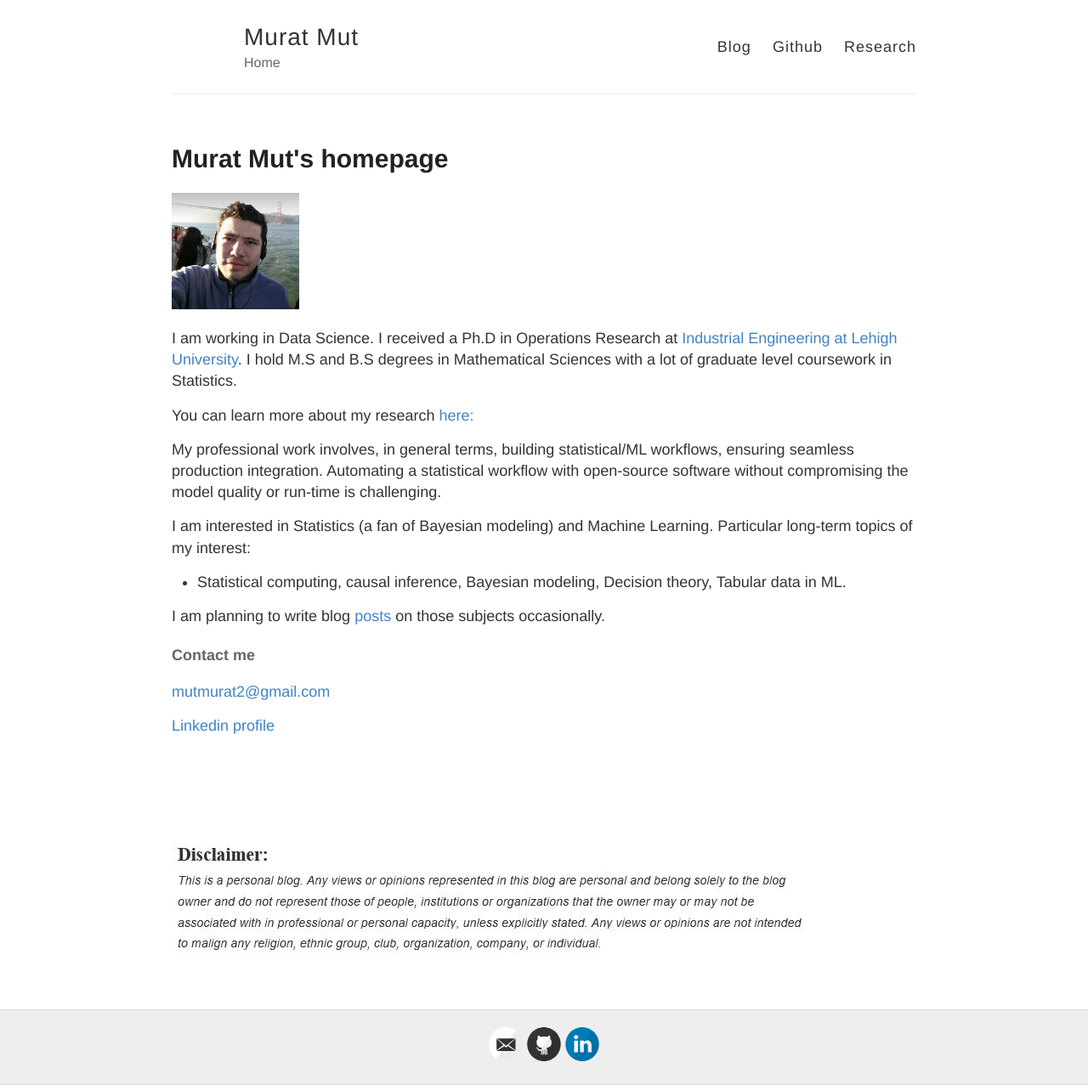
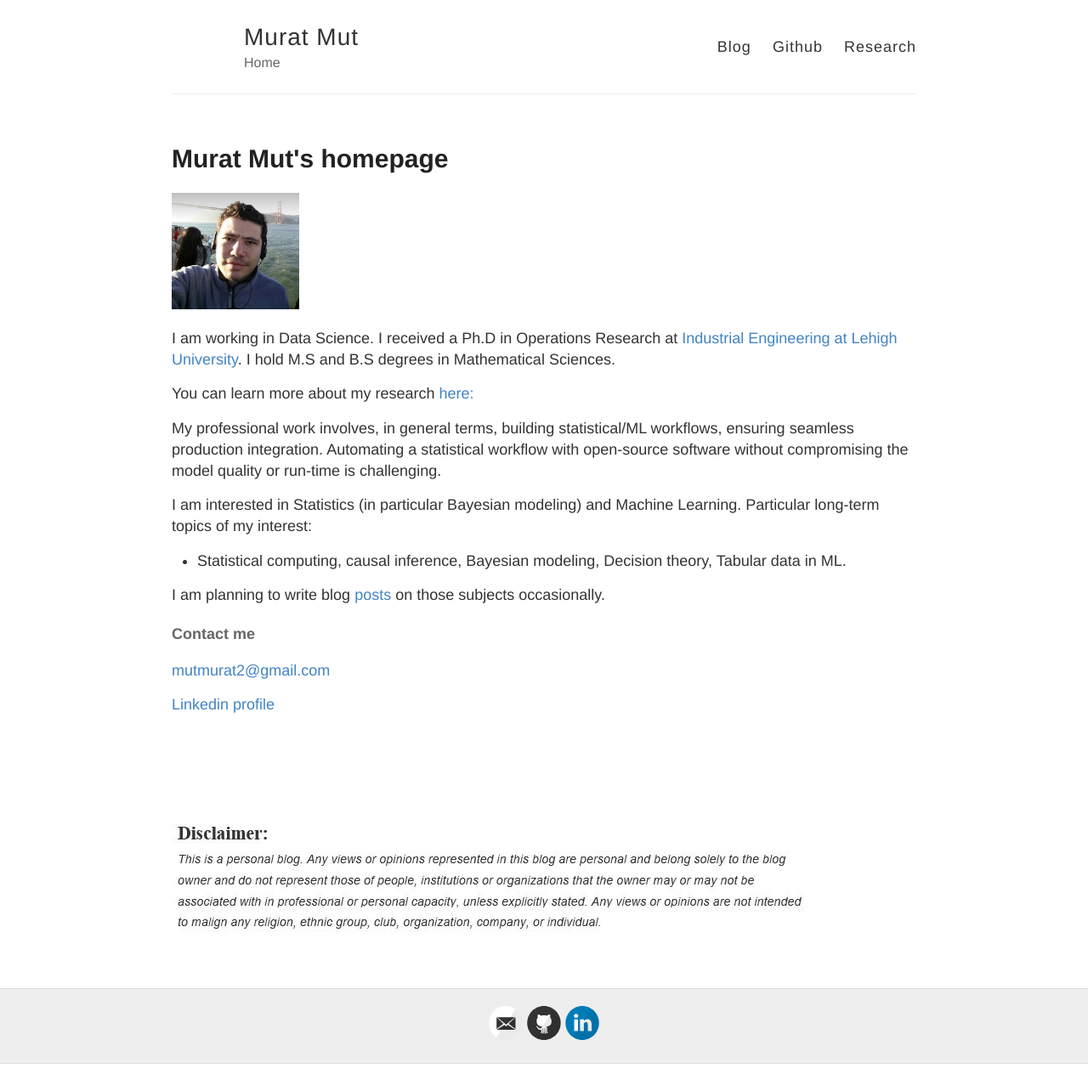
Before and after one commit to muratmut/muratmut.github.io, a Jekyll site: the page built from another.md, in a window 1280 px wide. Shown: the whole page at 85% size. Built offline with Jekyll 4.4.1, drawn with Linux system fonts in a browser that asks for light colours; after the commit the page ends 1252 px from its top, so only the background shows below that.

Commit message:
Update another.md

```diff
--- a/another.md
+++ b/another.md
@@ -7,13 +7,13 @@ permalink: /another/
 <img src="../images/capture.png" alt="photo" width="150" />
 
 I am working in Data Science. I received a Ph.D in Operations Research at
-[Industrial Engineering at Lehigh University](https://engineering.lehigh.edu/ise). I hold M.S and B.S degrees in Mathematical Sciences with a lot of graduate level coursework in Statistics.
+[Industrial Engineering at Lehigh University](https://engineering.lehigh.edu/ise). I hold M.S and B.S degrees in Mathematical Sciences.
 
 You can learn more about my research [here:](https://muratmut.github.io/research/)
 
 My professional work involves, in general terms, building statistical/ML workflows, ensuring seamless production integration. Automating a statistical workflow with open-source software without compromising the model quality or run-time is challenging.
 
-I am interested in Statistics (a fan of Bayesian modeling) and Machine Learning. Particular long-term topics of my interest:
+I am interested in Statistics (in particular Bayesian modeling) and Machine Learning. Particular long-term topics of my interest:
 - Statistical computing, causal inference, Bayesian modeling, Decision theory, Tabular data in ML.
 
 I am planning to write blog [posts](https://muratmut.github.io/blog/) on those subjects occasionally.
```
